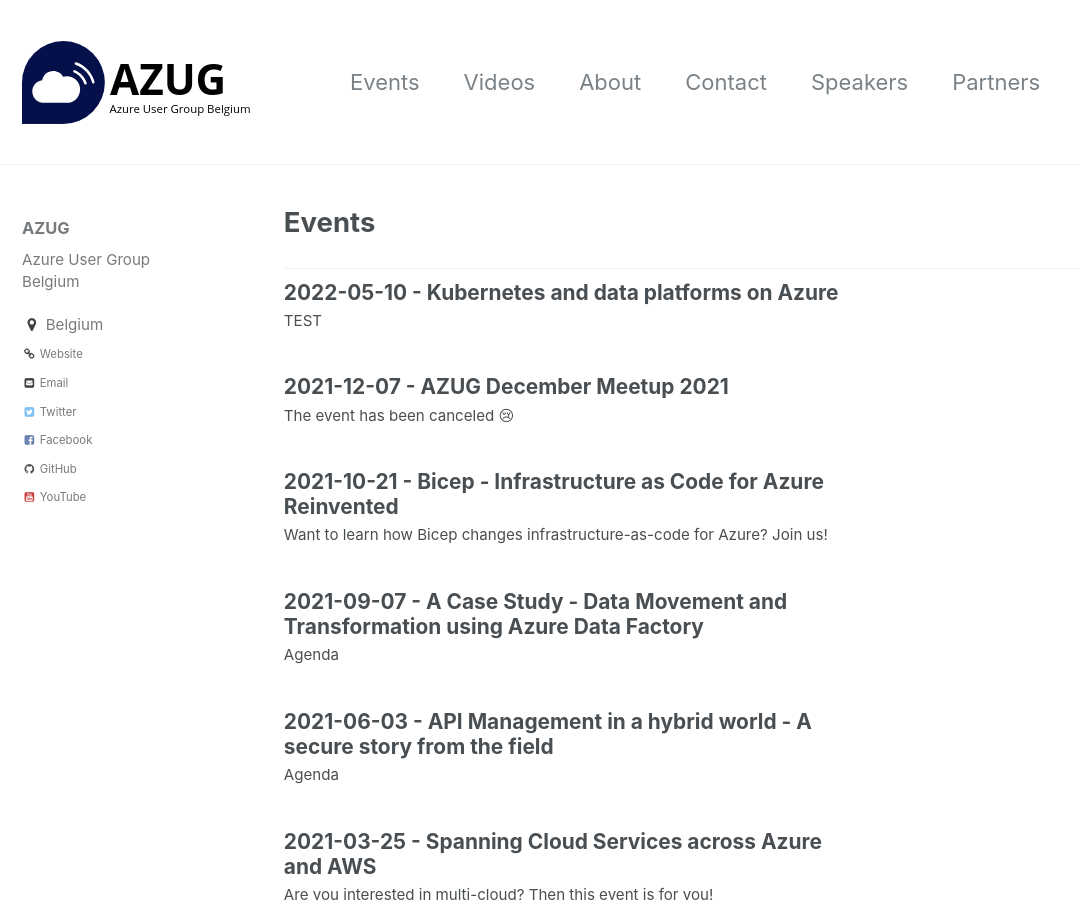
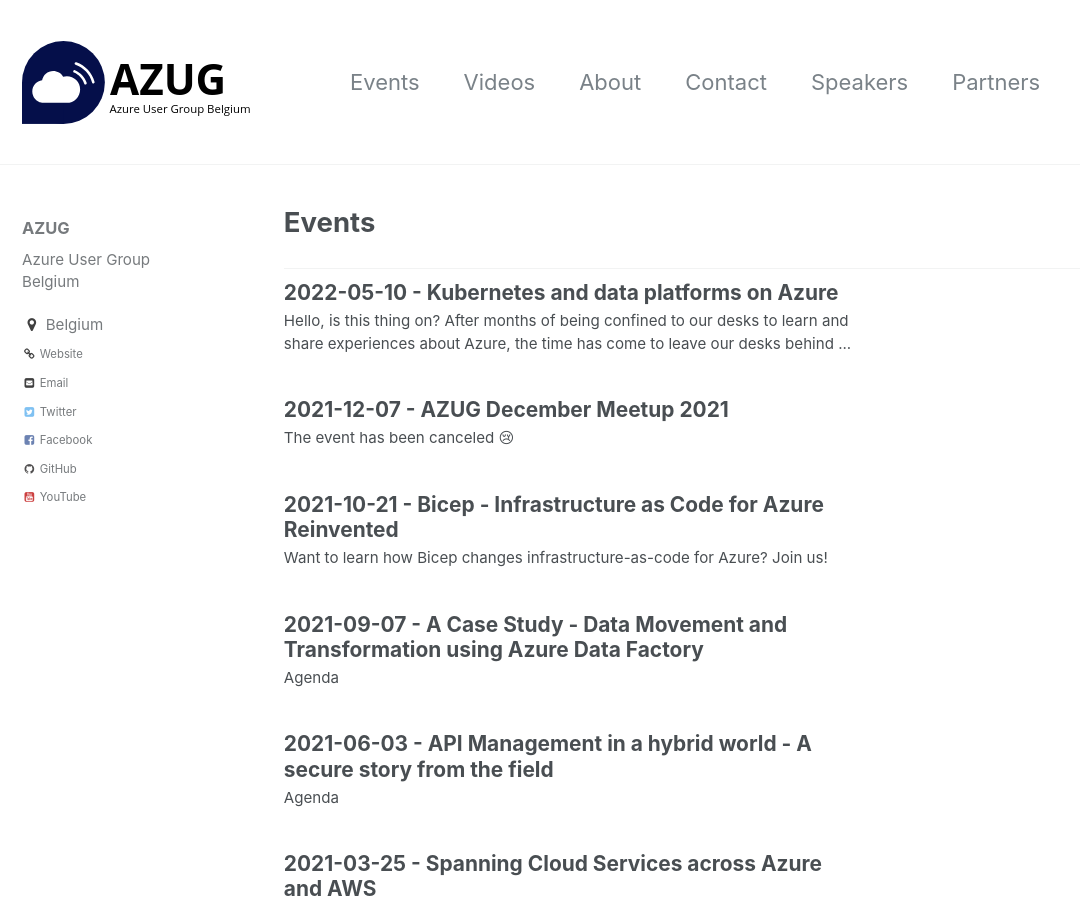
Before and after one commit to AzugBe/azugbe.github.io, a Jekyll site: the page built from _pages/events.html, in a window 1280 px wide and 900 px high. Shown: the whole window, without its empty margins (0-1080 px from the left). Built offline with Jekyll 4.4.1, drawn with Linux system fonts in a browser that asks for light colours; comment, search, counter and statistics services are not loaded.

Commit message:
Update 2022-05-10---kubernetes-and-data-platforms.md

```diff
--- a/_posts/events/2022-05-10---kubernetes-and-data-platforms.md
+++ b/_posts/events/2022-05-10---kubernetes-and-data-platforms.md
@@ -9,4 +9,37 @@ tags: ["Events"]
 author: Tom Kerkhove
 ---
 
-TEST
+Hello, is this thing on?
+After months of being confined to our desks to learn and share experiences about Azure,
+the time has come to leave our desks behind and meet up... In person!
+
+On **May 10, 2022**, let's get together and enjoy an evening about Kubernetes & data platforms!
+
+## Agenda
+
+Click on any session for more information.
+
+<style>.sz-day__title, .sz-session__room { display: none !important; }</style>
+<script type="text/javascript" src="https://sessionize.com/api/v2/0romcjyl/view/GridSmart"></script>
+
+## Practical details
+
+**Event date:** May 10, 2022 - you are welcome from 17:00, sessions start at 18:00.
+
+**Event location:**<br />
+**Dataroots**<br />
+Tiensevest 132<br />
+3000 Leuven<br />
+Belgium
+
+## Register via Pretix
+<link rel="stylesheet" type="text/css" href="https://pretix.eu/azug/20220510/widget/v1.css">
+<script type="text/javascript" src="https://pretix.eu/widget/v1.en.js" async></script>
+<pretix-widget event="https://pretix.eu/azug/20220510/"></pretix-widget>
+<noscript>
+   <div class="pretix-widget">
+        <div class="pretix-widget-info-message">
+            JavaScript is disabled in your browser. To access our ticket shop without JavaScript, please <a target="_blank" rel="noopener" href="https://pretix.eu/azug/20220510/">click here</a>.
+        </div>
+    </div>
+</noscript>
```
